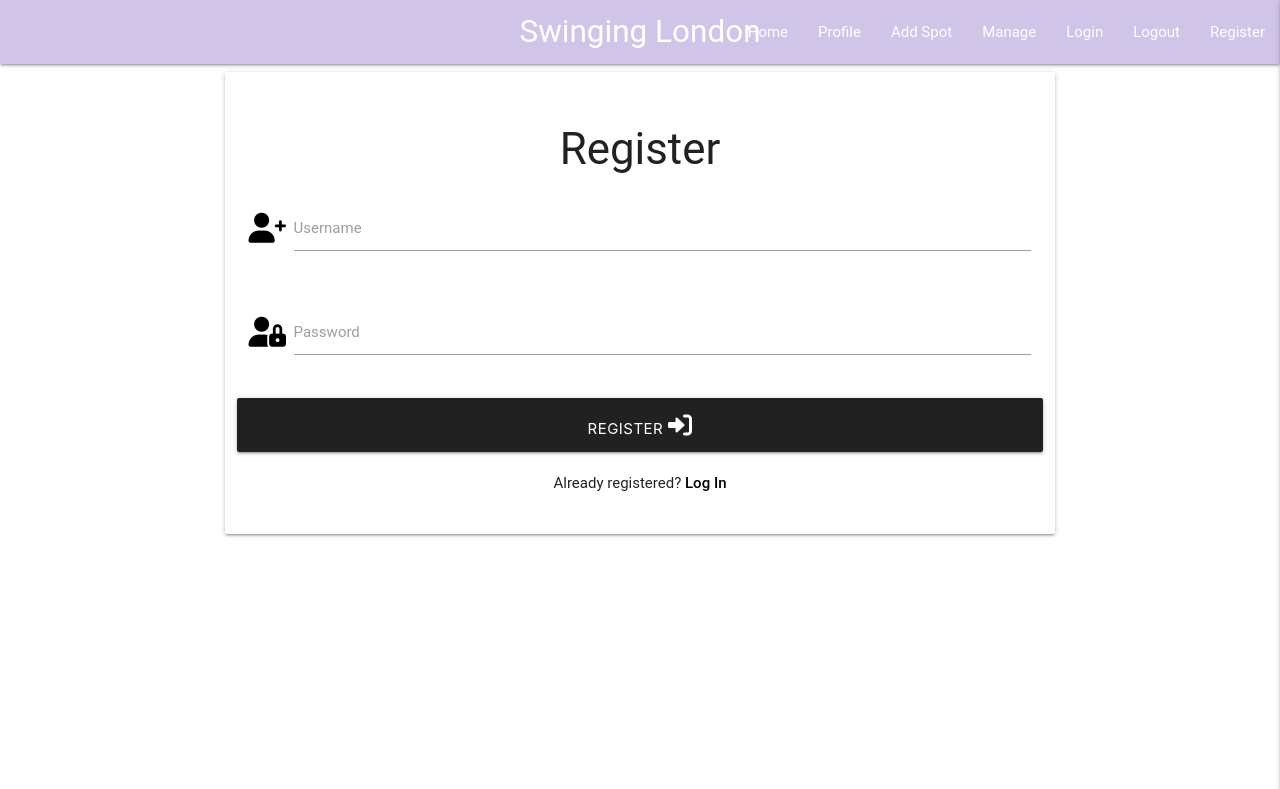
After one commit to emmyamanda/swinging-london, a Flask app: page /register in a window 1280 px wide. The commit adds this page. Shown: the top 789 px of the page. Run offline with Flask 2, Linux system fonts and the light colour scheme; some libraries are stand-ins or nearby versions.

Commit message:
Created registration page adding form from Materialize to create account

```diff
--- a/app.py
+++ b/app.py
@@ -4,6 +4,7 @@ from flask import (
     redirect, request, session, url_for)
 from flask_pymongo import PyMongo
 from bson.objectid import ObjectId
+from werkzeug.security import generate_password_hash, check_password_hash
 if os.path.exists("env.py"):
     import env
 
@@ -24,6 +25,30 @@ def get_tips():
     return render_template("tips.html", tips=tips)
 
 
+@app.route("/register", methods=["GET", "POST"])
+def register():
+    if request.method == "POST":
+        existing_user = mongo.db.users.find_one(
+            {"username": request.form.get("username").lower()})
+
+        if existing_user:
+            flash("Username already exists")
+            return redirect(url_for("register"))
+
+        register = {
+            "username": request.form.get(
+                "username").lower(),
+            "password": generate_password_hash(request.form.get("password"))
+        }
+        mongo.db.users.insert_one(register)
+
+        session["user"] = request.form.get("username").lower()
+        flash("Registration successful!")
+        return redirect(url_for("profile", username=session["user"]))
+
+    return render_template("register.html")
+
+
 if __name__ == "__main__":
     app.run(host=os.environ.get("IP"),
             port=int(os.environ.get("PORT")),
--- a/static/css/style.css
+++ b/static/css/style.css
@@ -0,0 +1,4 @@
+
+body {
+    font-family: 'Roboto', sans-serif;
+}
--- a/static/js/script.js
+++ b/static/js/script.js
@@ -0,0 +1,3 @@
+$(document).ready(function(){
+    $('.sidenav').sidenav({edge: "right"});
+  });
--- a/templates/base.html
+++ b/templates/base.html
@@ -10,7 +10,7 @@
     <link rel="stylesheet" href="{{ url_for('static', filename='css/style.css') }}" type="text/css">
     {% block styles %}
     {% endblock %}
-    <title>Tips</title>
+    <title>Swinging London</title>
 </head>
 <body>
 
@@ -21,21 +21,24 @@
                 <a href="#" data-target="mobile-demo" class="sidenav-trigger right"><i class="fas fa-bars"></i></a>
                 <ul class="right hide-on-med-and-down">
                     <li><a href="{{ url_for('get_tips') }}">Home</a></li>
-                    <li><a href="">Profile</a></li>
-                    <li><a href="">Add Spot</a></li>
-                    <li><a href="">Login</a></li>
-                    <li><a href="">Logout</a></li>
-                    <li><a href="">Register</a></li>
+                    <li><a href="#">Profile</a></li>
+                    <li><a href="#">Add Spot</a></li>
+                    <li><a href="#">Manage</a></li>
+                    <li><a href="#">Login</a></li>
+                    <li><a href="#">Logout</a></li>
+                    <li><a href="{{ url_for('register') }}">Register</a></li>
                 </ul>
             </div>
         </nav>
         <ul class="sidenav" id="mobile-demo">
-            <li><a href="">Home</a></li>
-            <li><a href="">Profile</a></li>
-            <li><a href="">Add Spot</a></li>
-            <li><a href="">Login</a></li>
-            <li><a href="">Logout</a></li>
-            <li><a href="">Register</a></li>
+            <li><h5 class="center-align">Swinging London</h5></li>
+            <li><a href="{{ url_for('get_tips') }}">Home</a></li>
+            <li><a href="#">Profile</a></li>
+            <li><a href="#">Add Spot</a></li>
+            <li><a href="#">Manage</a></li>
+            <li><a href="#">Login</a></li>
+            <li><a href="#">Logout</a></li>
+            <li><a href="{{ url_for('register') }}">Register</a></li>
         </ul>
     </header>
 
--- /dev/null
+++ b/templates/register.html
@@ -0,0 +1,38 @@
+{% extends "base.html" %}
+{% block content %}
+
+<div class="row">
+    <form class="col s12 m8 offset-m2" method="POST" action="{{ url_for('register') }}">
+       <div class="card-panel ">
+          <h3 class="center-align">Register</h3>
+          <!--Username-->
+          <div class="row">
+             <div class="input-field col s12">
+                <i class="fas fa-user-plus prefix black-text"></i>
+                <input id="username" name="username" type="text" class="validate"
+                   minlength="5" maxlength="15" pattern="^[a-zA-Z0-9]{5,15}$" required>
+                <label for="username">Username</label>
+             </div>
+          </div>
+          <!--Password-->
+          <div class="row">
+             <div class="input-field col s12">
+                <i class="fas fa-user-lock prefix black-text"></i>
+                <input id="password" name="password" type="password" class="validate"
+                    minlength="5" maxlength="15" pattern="^[a-zA-Z0-9]{5,15}$" required>
+                <label for="password">Password</label>
+             </div>
+          </div>
+          <!--Register-->
+          <div class="row">
+             <button type="submit" class="col s12 btn-large grey darken-4">
+             Register <i class="fas fa-sign-in-alt"></i>
+             </button>
+          </div>
+          <p class="center-align">
+             Already registered? <a href="#" class="black-text"><strong>Log In</strong></a>
+          </p>
+       </div>
+    </form>
+ </div>
+{% endblock %}
```
